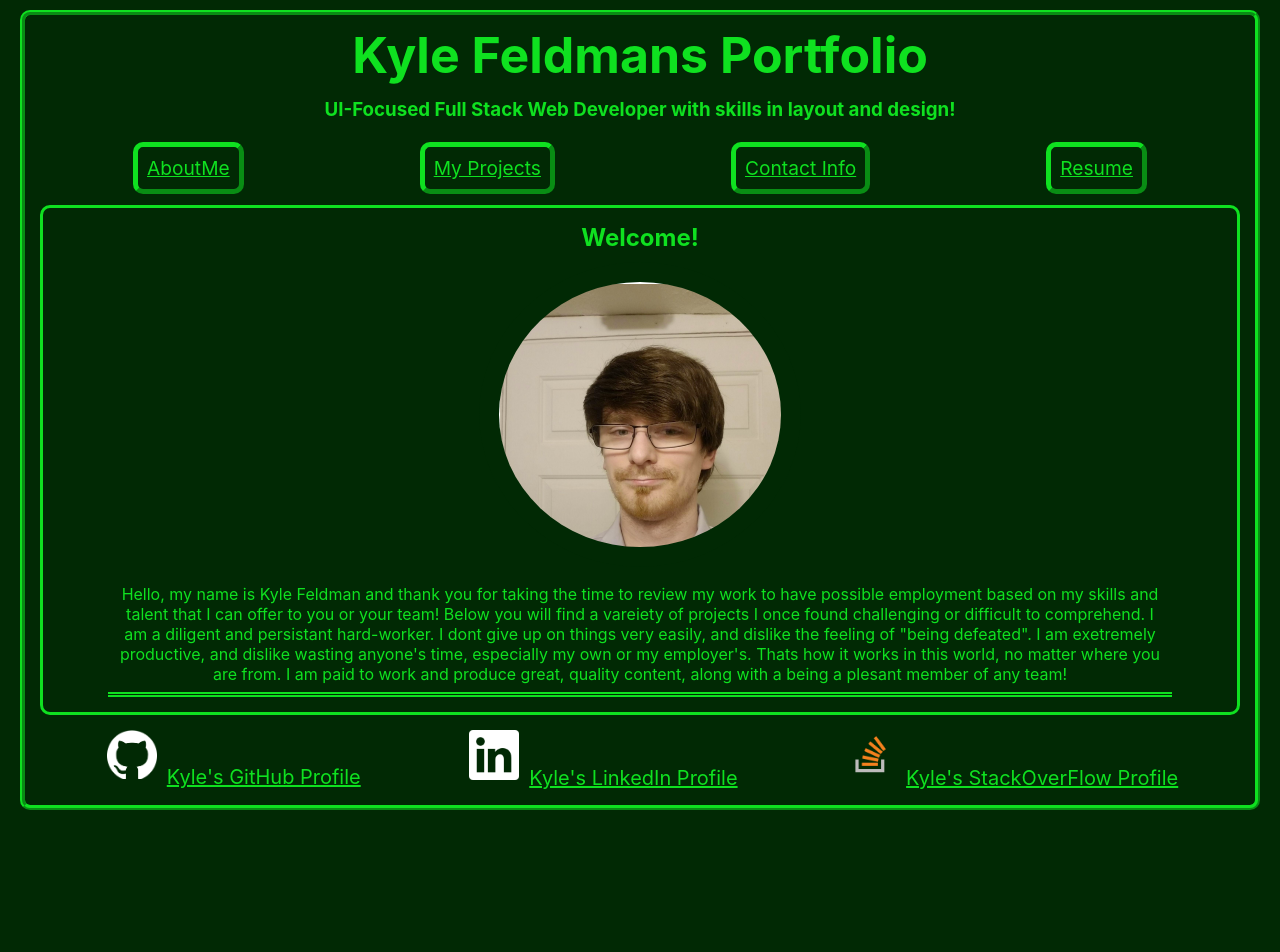
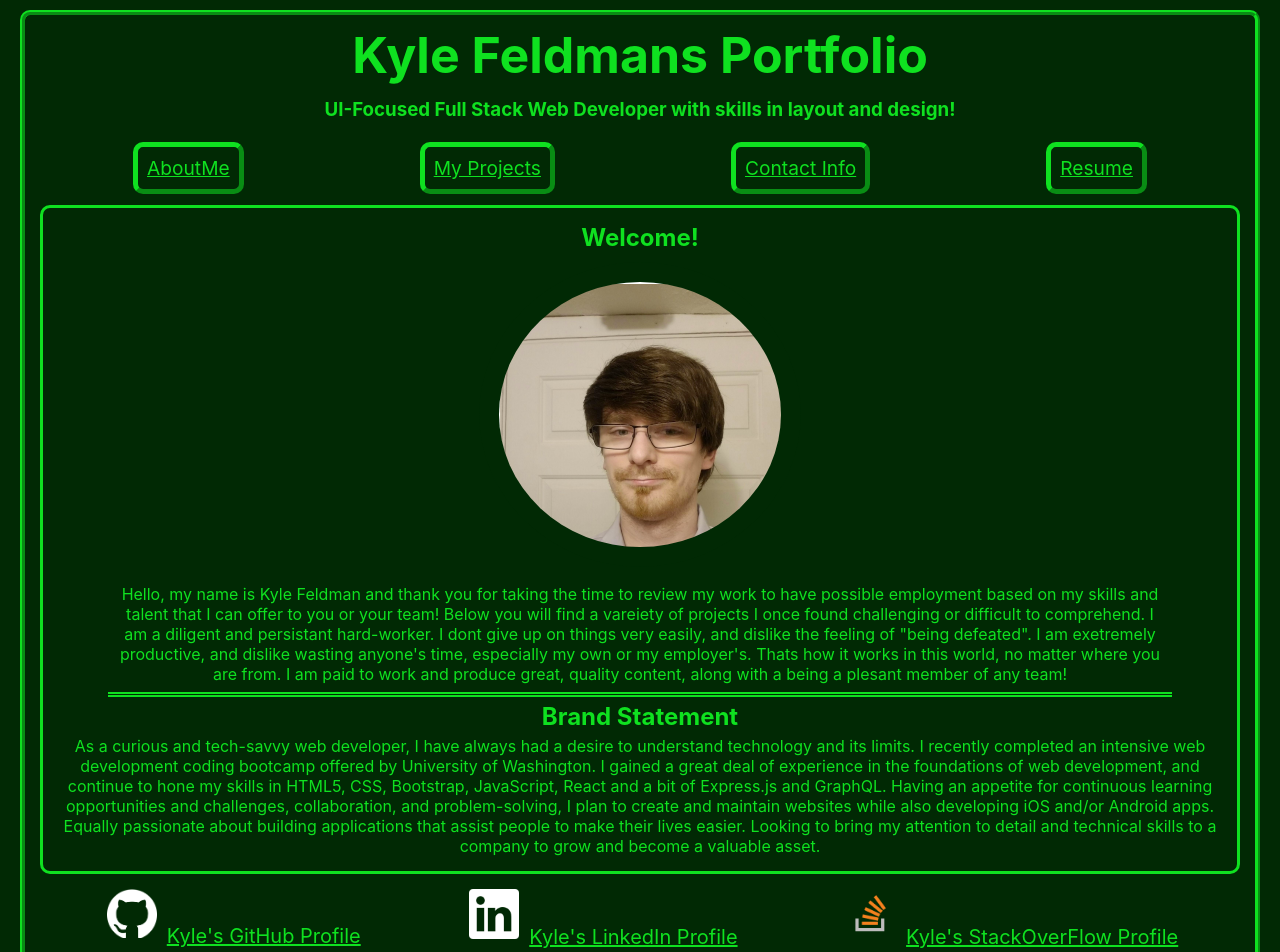
Before and after one commit to MrSinzo/Kyle-Feldmans-Portfolio, a React (Create React App) app: page / in a window 1280 px wide. Shown: the top 952 px of the page. Before the commit the page ends 820 px from the top, so only its background shows below. Built offline with nearby package versions, Linux system fonts and the light colour scheme.

Commit message:
Added Brand statement to about me

```diff
--- a/src/components/AboutMe.js
+++ b/src/components/AboutMe.js
@@ -20,6 +20,8 @@ export default function AboutMe() {
         I am paid to work and produce great, quality content,
         along with a being a plesant member of any team!
       </article>
+      <h2>Brand Statement</h2>
+      <article>As a curious and tech-savvy web developer, I have always had a desire to understand technology and its limits. I recently completed an intensive web development coding bootcamp offered by University of Washington. I gained a great deal of experience in the foundations of web development, and continue to hone my skills in HTML5, CSS, Bootstrap, JavaScript, React and a bit of Express.js and GraphQL. Having an appetite for continuous learning opportunities and challenges, collaboration, and problem-solving, I plan to create and maintain websites while also developing iOS and/or Android apps. Equally passionate about building applications that assist people to make their lives easier. Looking to bring my attention to detail and technical skills to a company to grow and become a valuable asset.</article>
     </section>
   );
 }
```
Also changed, not shown: 9 other files (tests, documents, lock files or other folders).
